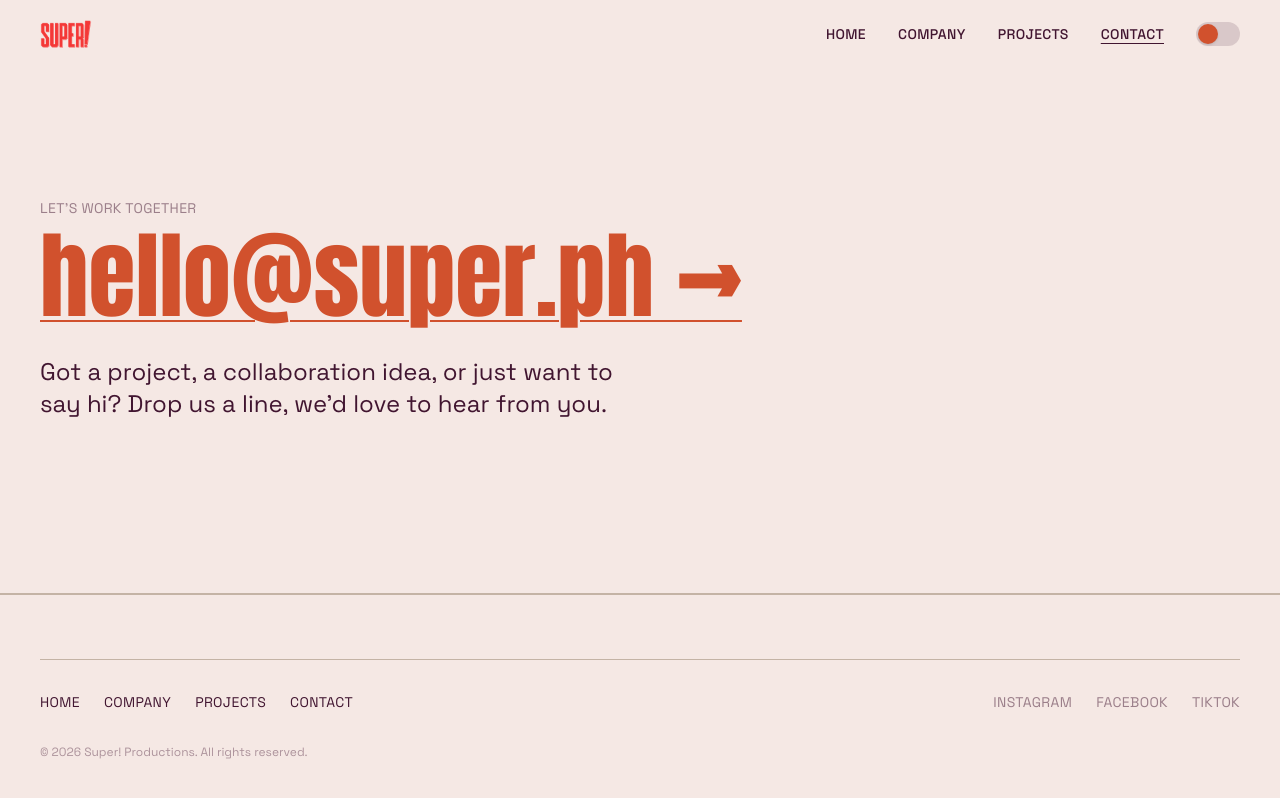
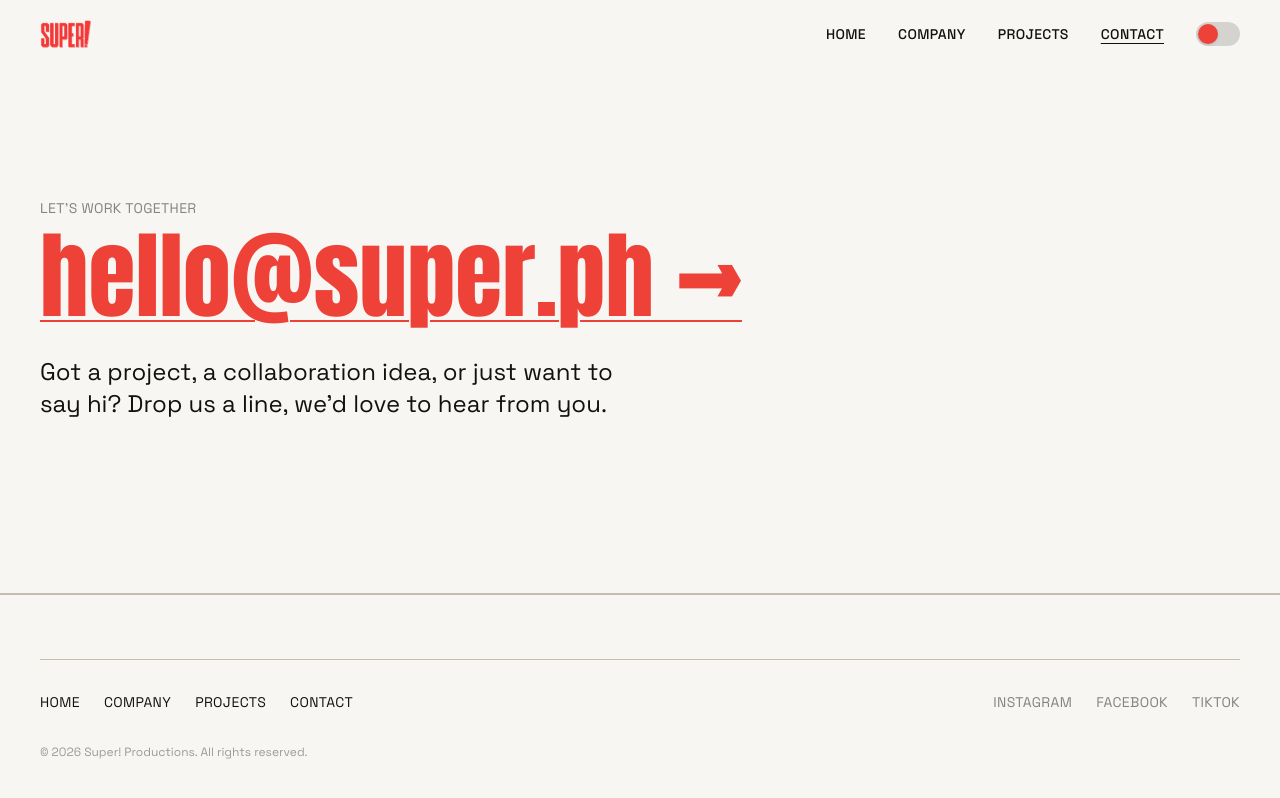
Before and after one commit to Jijots/super-website, a React (Vite) app: page /contact in a window 1280 px wide. Built offline with nearby package versions, Linux system fonts and the light colour scheme.

Commit message:
style: update global color palette to cream, ink, and super red

```diff
--- a/src/index.css
+++ b/src/index.css
@@ -40,9 +40,10 @@
 @custom-variant dark (&:where(.dark, .dark *));
 
 @theme {
-  --color-cream: #f5e8e4;
-  --color-ink: #411530;
-  --color-super-red: #d1512d;
+  /* The new Light Mode Palette */
+  --color-cream: #F8F6F2;
+  --color-ink: #111111;
+  --color-super-red: #EE4238;
   --color-gold: #f5c7a9;
   --color-brown: #543a14;
   --color-tan: #eccead;
@@ -99,12 +100,12 @@ html {
 }
 
 .dark {
-  --color-cream: #2a0e20;
-  --color-ink: #f5e8e4;
-  --color-super-red: #e8734a;
+  --color-cream: #111111;
+  --color-ink: #F8F6F2;
+  --color-super-red: #FF5A50; /* Slightly brightened so it still pops against the black */
   --color-gold: #f5c7a9;
   --color-brown: #c9a06a;
-  --color-tan: #4a3020;
+  --color-tan: #333333; /* Adjusted tan to match the new darker vibe */
 }
 
 @layer base {
```
